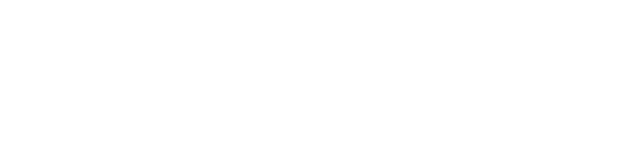
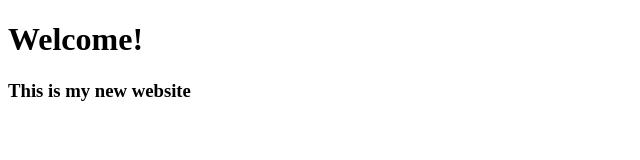
Before and after one commit to arafathsiam99/my-repo, a plain HTML site: page index.html in a window 1280 px wide. Shown: the whole page, without its empty margins (0-640 px from the left). Drawn offline with Linux system fonts and the light colour scheme.

Commit message:
new website launch

```diff
--- a/index.html
+++ b/index.html
@@ -4,9 +4,11 @@
     <meta charset="UTF-8">
     <meta http-equiv="X-UA-Compatible" content="IE=edge">
     <meta name="viewport" content="width=device-width, initial-scale=1.0">
-    <title>My Github repo</title>
+    <title>My Github repo</title><header>
+
 </head>
 <body>
-
+        <h1>Welcome!</h1>
+        <h3>This is my new website</h3>
 </body>
 </html>
```
